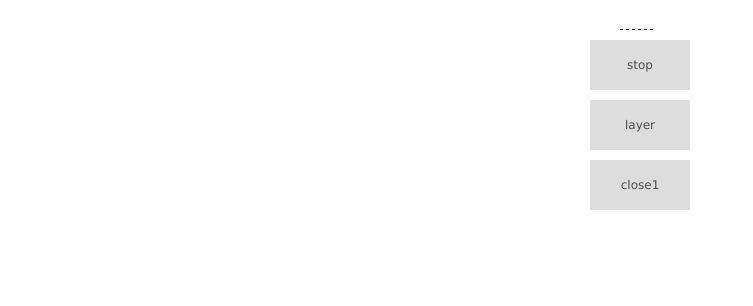
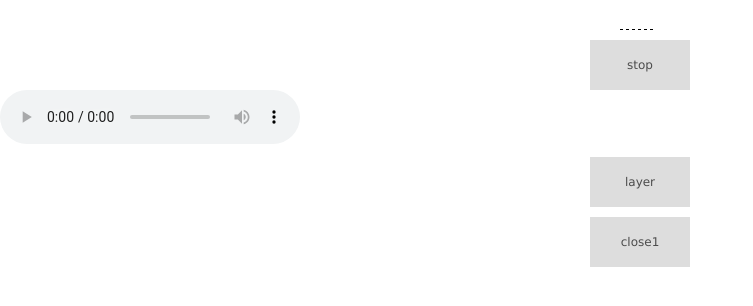
Before and after one commit to doolife/plugin, a plain HTML site: page html/equalizer.html in a window 1280 px wide. Shown: the whole page, without its empty margins (0-753 px from the left). Drawn offline with Linux system fonts and the light colour scheme.

Commit message:
자동 재생 크롬 정책 관련 주석 추가

```diff
--- a/html/equalizer.html
+++ b/html/equalizer.html
@@ -21,7 +21,7 @@
 .btn_layer:before {content:"layer"; width:100%; height:100%; line-height:50px; text-align:center; position:absolute; left:0; top:0;}
 .btn_close1 {margin:10px auto 0; width:100px; height:50px; display:block; position:relative; background:#ddd;}
 .btn_close1:before {content:"close1"; width:100%; height:100%; line-height:50px; text-align:center; position:absolute; left:0; top:0;}
-[data-media="audio"] {display:none;}
+[data-media="audio"] {}
 #equalizer {margin:0 auto 0; width:40px; height:30px; position:relative; overflow:hidden; cursor:pointer; }
 #equalizer>span {width:3px; height:1px; display:inline-block; bottom:0; position:absolute; background-color:#000;
     animation-duration:500ms;
@@ -123,7 +123,9 @@
                     $parent = $(opts.parent), $children = $(opts.children), $btn = $(opts.btn), state.url = opts.url, state.volume = opts.volume;
 
                     this.eqAction(opts.setStr);
-
+                    this.controls();
+                },
+                controls : function(){
                     var context = this;
                     $btn.on("click", function(){
                         var chk = (state.playChk1==true) ? false : true ;
@@ -174,7 +176,7 @@
             btn:".btn_eq",                  // 버튼 클래스
             url:"../media/audio.mp3",       // 오디오 url
             volume:0.5,                     // 볼륨
-            setStr:false                    // 이퀄라이저 동작여부(true : play / false : pause)
+            setStr:false                    // 이퀄라이저 동작여부(true : play / false : pause)  ※ 크롬에서는 크롬 정책으로 인해 자동 재생 불가
         });
 
         $(".btn_layer").on("click", function(){
@@ -184,6 +186,16 @@
         $(".btn_close1").on("click", function(){
             eq.closePlay();
         });
+
+        // var agent = navigator.userAgent.toLowerCase();
+        // if (agent.indexOf("chrome") != -1) {
+        //     if (self.name != "reload") {
+        //         self.name = "reload";
+        //         self.location.reload(true);
+        //     }else{
+        //         self.name = "";
+        //     }
+        // }
     </script>
 </body>
 </html>
```
